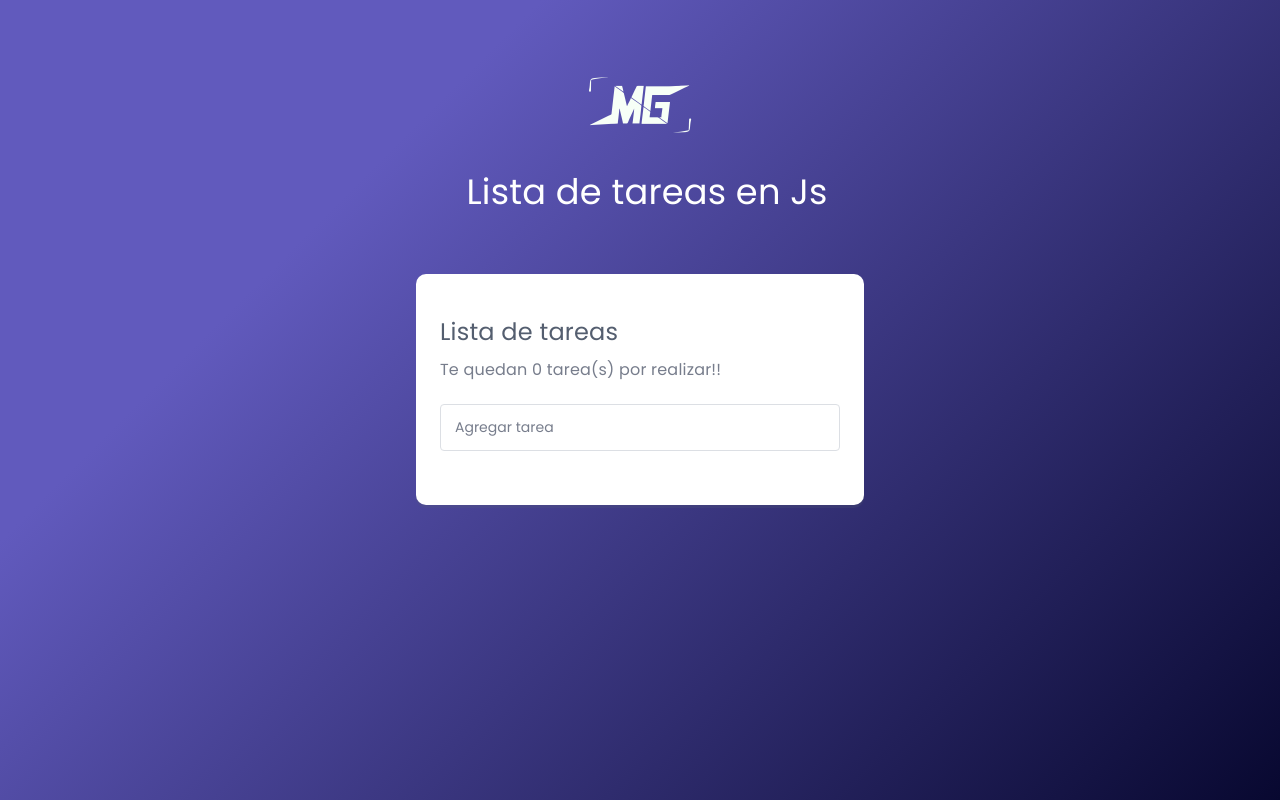
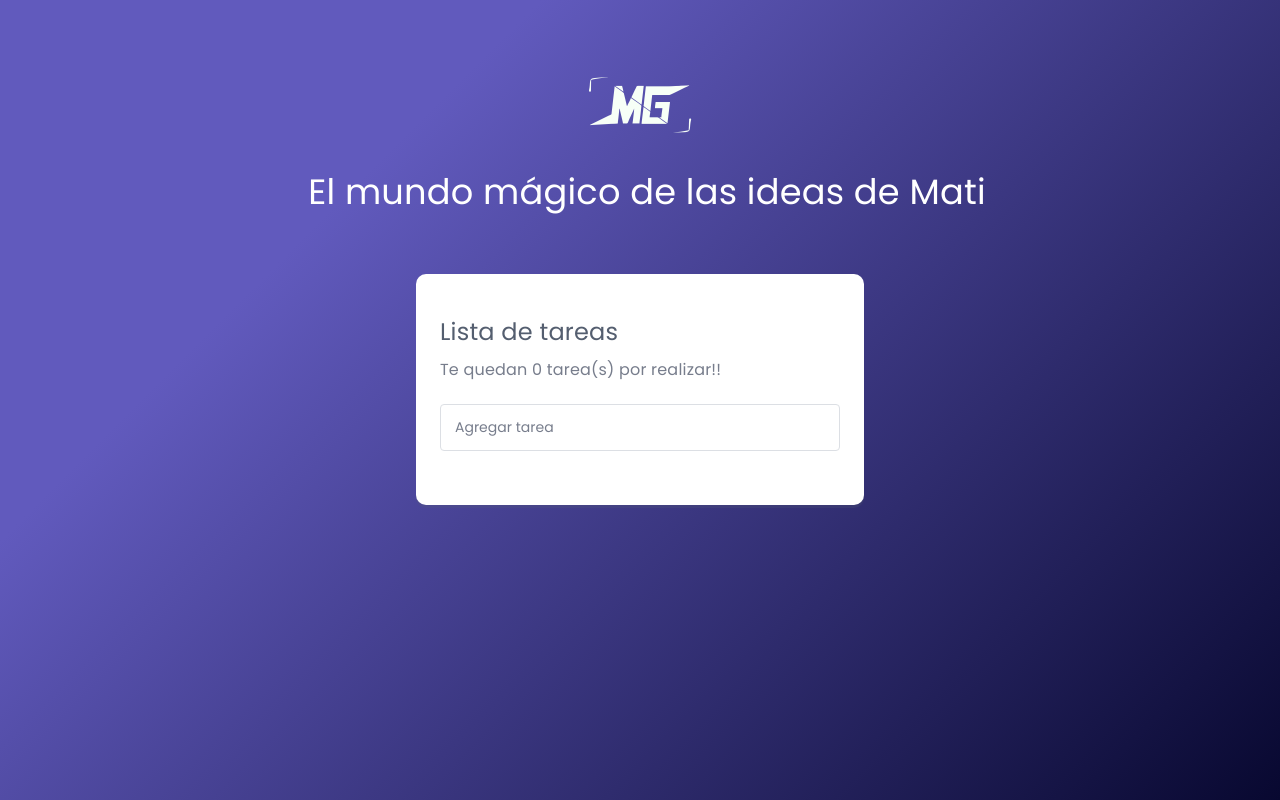
Before and after one commit to MatiasGodoyWD/to-do-js, a plain HTML site: page index.html in a window 1280 px wide. Drawn offline with Linux system fonts and the light colour scheme.

Commit message:
title change

```diff
--- a/index.html
+++ b/index.html
@@ -10,7 +10,7 @@
     <header class="header">
       <div class="logo">
         <div class="logo-ultimate"></div>
-        <p class="logo-name">Lista de tareas en Js</p>
+        <p class="logo-name">El mundo mágico de las ideas de Mati</p>
       </div>
     </header>
     <div id="app"></div>
```
